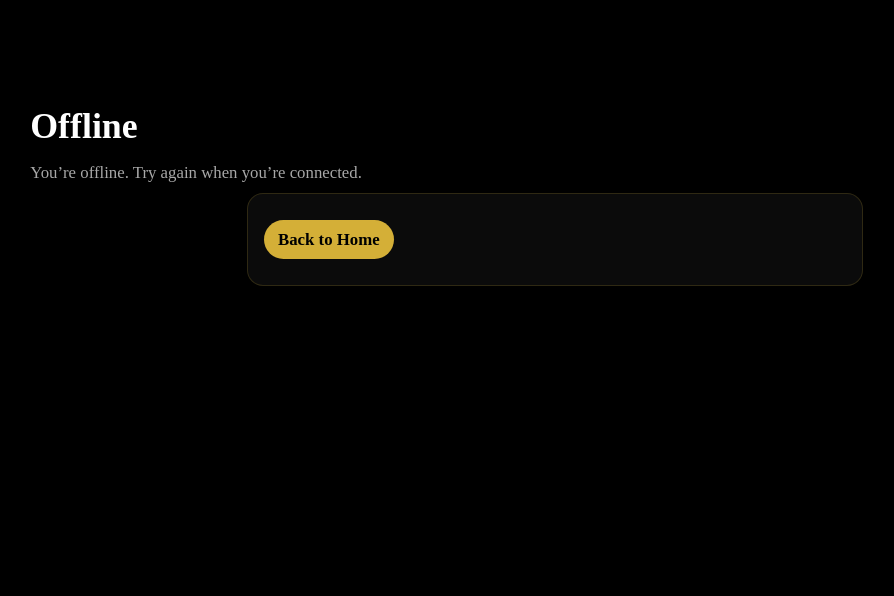
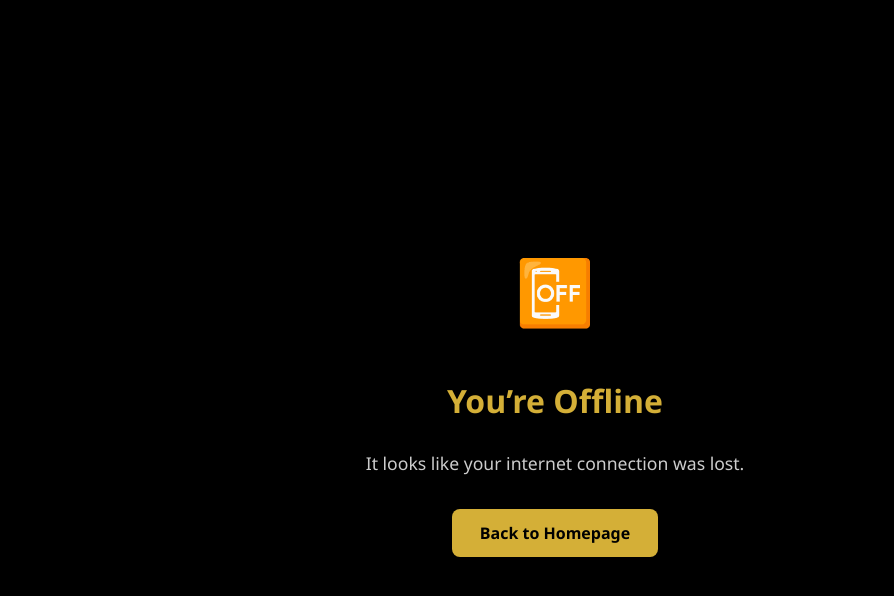
Before and after one commit to mrcoffee5190-hue/mybox-studios-site, a plain HTML site: page offline.html in a window 1280 px wide. Shown: the whole page, without its empty margins (85-979 px from the left). Drawn offline with Linux system fonts and the light colour scheme.

Commit message:
Enhance offline.html with styles and layout
Added custom styles and improved offline page layout.

```diff
--- a/offline.html
+++ b/offline.html
@@ -1,18 +1,63 @@
 <!doctype html>
-<html lang="en"><head>
-  <meta charset="utf-8"><meta name="viewport" content="width=device-width, initial-scale=1, viewport-fit=cover">
-  <meta name="theme-color" content="#000000">
-  <link rel="manifest" href="/manifest.webmanifest">
+<html lang="en">
+<head>
+  <meta charset="utf-8" />
+  <meta name="viewport" content="width=device-width, initial-scale=1, viewport-fit=cover" />
+  <meta name="theme-color" content="#000000" />
+  <link rel="manifest" href="/manifest.webmanifest" />
   <title>Offline — My Box Studios</title>
-  <link rel="stylesheet" href="/assets/css/styles.css?v=2025-10-31">
-</head><body>
-  <main class="content">
-    <section class="hero"><h1>Offline</h1><p class="muted">You’re offline. Try again when you’re connected.</p></section>
-    <section class="section container" style="max-width:680px">
-      <div class="card" style="padding:16px">
-        <p><a class="cta" href="/">Back to Home</a></p>
-      </div>
-    </section>
-  </main>
+  <link rel="stylesheet" href="/assets/css/styles.css?v=2025-10-31" />
+  <style>
+    body {
+      margin: 0;
+      background-color: #000000;
+      color: #ffffff;
+      font-family: 'Segoe UI', Tahoma, Geneva, Verdana, sans-serif;
+      display: flex;
+      flex-direction: column;
+      justify-content: center;
+      align-items: center;
+      text-align: center;
+      height: 100vh;
+      padding: 2rem;
+    }
+    .icon {
+      font-size: 64px;
+      color: #D4AF37;
+      margin-bottom: 1rem;
+    }
+    h1 {
+      font-size: 2rem;
+      color: #D4AF37;
+      margin-bottom: 0.5rem;
+    }
+    p {
+      font-size: 1.1rem;
+      color: #cccccc;
+      margin-bottom: 2rem;
+    }
+    a.cta {
+      display: inline-block;
+      background-color: #D4AF37;
+      color: #000000;
+      text-decoration: none;
+      padding: 12px 28px;
+      font-weight: bold;
+      border-radius: 8px;
+      font-size: 1rem;
+      transition: background-color 0.3s ease;
+    }
+    a.cta:hover {
+      background-color: #c6a15b;
+    }
+  </style>
+</head>
+<body>
+  <div class="icon">📴</div>
+  <h1>You’re Offline</h1>
+  <p>It looks like your internet connection was lost.</p>
+  <a class="cta" href="/">Back to Homepage</a>
+
   <script src="/assets/js/app.js" defer></script>
-</body></html>
+</body>
+</html>
```
